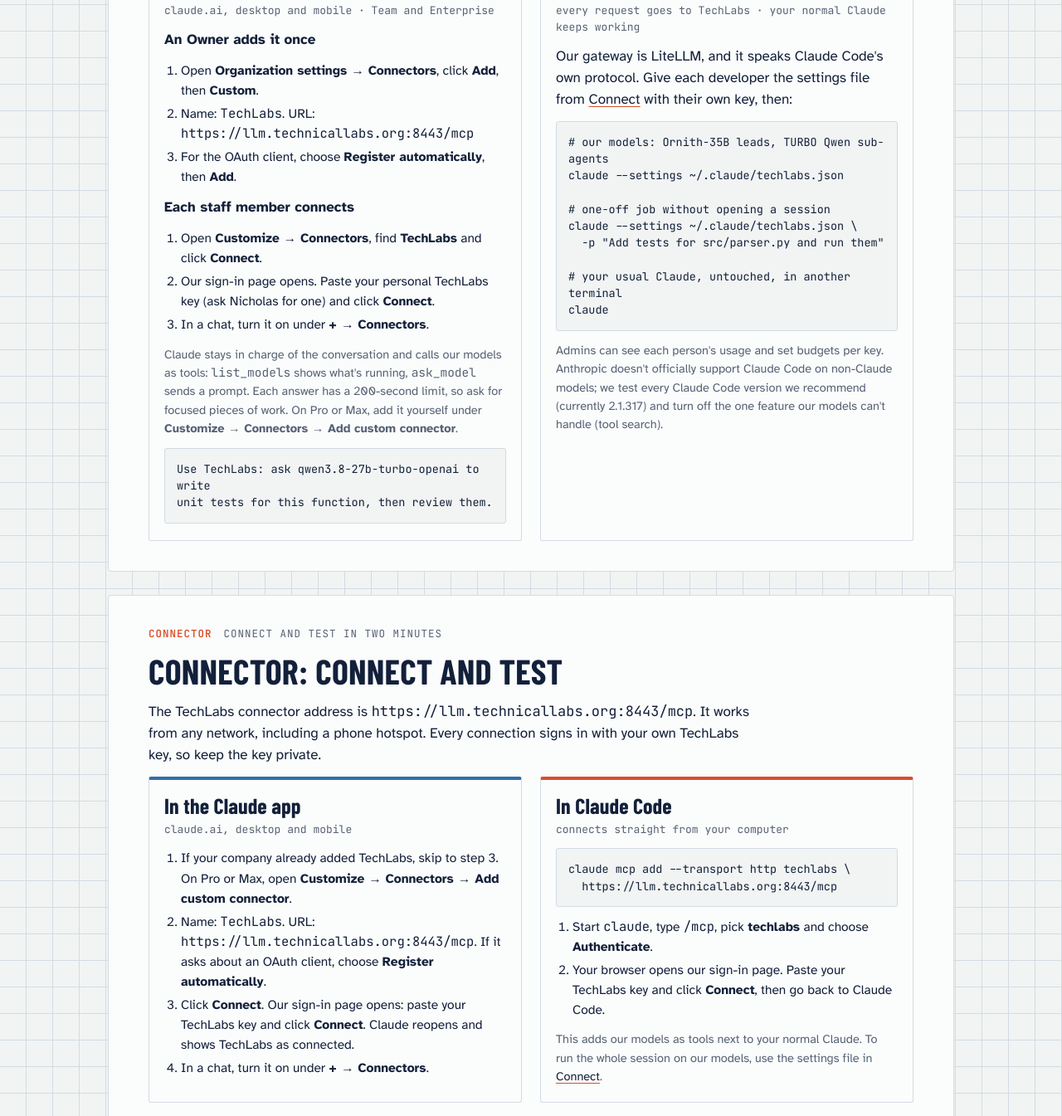
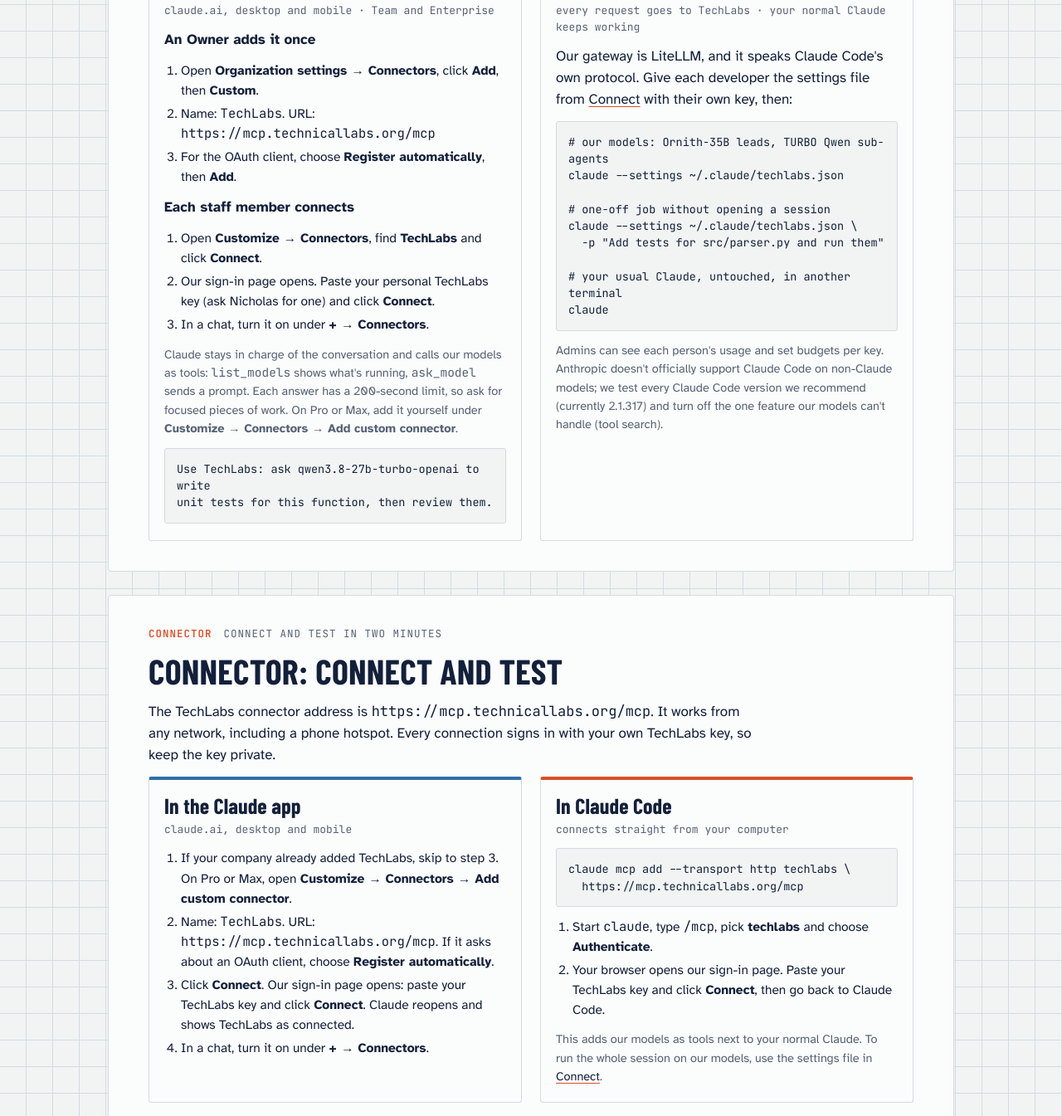
Before and after one commit to xphox2/TechnicalLabs-Website, a website: page ai/index.html in a window 1280 px wide. Shown: the part 8026-9371 px from the top of the page at 83% size. Drawn offline with nearby package versions, Linux system fonts and the light colour scheme.

Commit message:
AI guide: connector URL is https://mcp.technicallabs.org/mcp (v1.0.10) (#4)

```diff
--- a/ai/index.html
+++ b/ai/index.html
@@ -378,7 +378,7 @@
       <p><b>An Owner adds it once</b></p>
       <ol class="plain">
         <li>Open <b>Organization settings → Connectors</b>, click <b>Add</b>, then <b>Custom</b>.</li>
-        <li>Name: <code>TechLabs</code>. URL: <code>https://llm.technicallabs.org:8443/mcp</code></li>
+        <li>Name: <code>TechLabs</code>. URL: <code>https://mcp.technicallabs.org/mcp</code></li>
         <li>For the OAuth client, choose <b>Register automatically</b>, then <b>Add</b>.</li>
       </ol>
       <p><b>Each staff member connects</b></p>
@@ -412,14 +412,14 @@
 <section class="sheet" id="connector">
   <div class="tag"><span><b>Connector</b></span><span>Connect and test in two minutes</span></div>
   <h2>Connector: connect and test</h2>
-  <p>The TechLabs connector address is <code>https://llm.technicallabs.org:8443/mcp</code>. It works from any network, including a phone hotspot. Every connection signs in with your own TechLabs key, so keep the key private.</p>
+  <p>The TechLabs connector address is <code>https://mcp.technicallabs.org/mcp</code>. It works from any network, including a phone hotspot. Every connection signs in with your own TechLabs key, so keep the key private.</p>
   <div class="grid2">
     <div class="card" style="--c: var(--setB)">
       <h3>In the Claude app</h3>
       <div class="sub">claude.ai, desktop and mobile</div>
       <ol class="plain">
         <li>If your company already added TechLabs, skip to step 3. On Pro or Max, open <b>Customize → Connectors → Add custom connector</b>.</li>
-        <li>Name: <code>TechLabs</code>. URL: <code>https://llm.technicallabs.org:8443/mcp</code>. If it asks about an OAuth client, choose <b>Register automatically</b>.</li>
+        <li>Name: <code>TechLabs</code>. URL: <code>https://mcp.technicallabs.org/mcp</code>. If it asks about an OAuth client, choose <b>Register automatically</b>.</li>
         <li>Click <b>Connect</b>. Our sign-in page opens: paste your TechLabs key and click <b>Connect</b>. Claude reopens and shows TechLabs as connected.</li>
         <li>In a chat, turn it on under <b>+ → Connectors</b>.</li>
       </ol>
@@ -428,7 +428,7 @@
       <h3>In Claude Code</h3>
       <div class="sub">connects straight from your computer</div>
       <pre>claude mcp add --transport http techlabs \
-  https://llm.technicallabs.org:8443/mcp</pre>
+  https://mcp.technicallabs.org/mcp</pre>
       <ol class="plain">
         <li>Start <code>claude</code>, type <code>/mcp</code>, pick <b>techlabs</b> and choose <b>Authenticate</b>.</li>
         <li>Your browser opens our sign-in page. Paste your TechLabs key and click <b>Connect</b>, then go back to Claude Code.</li>
```
Also changed, not shown: CHANGELOG.md.
